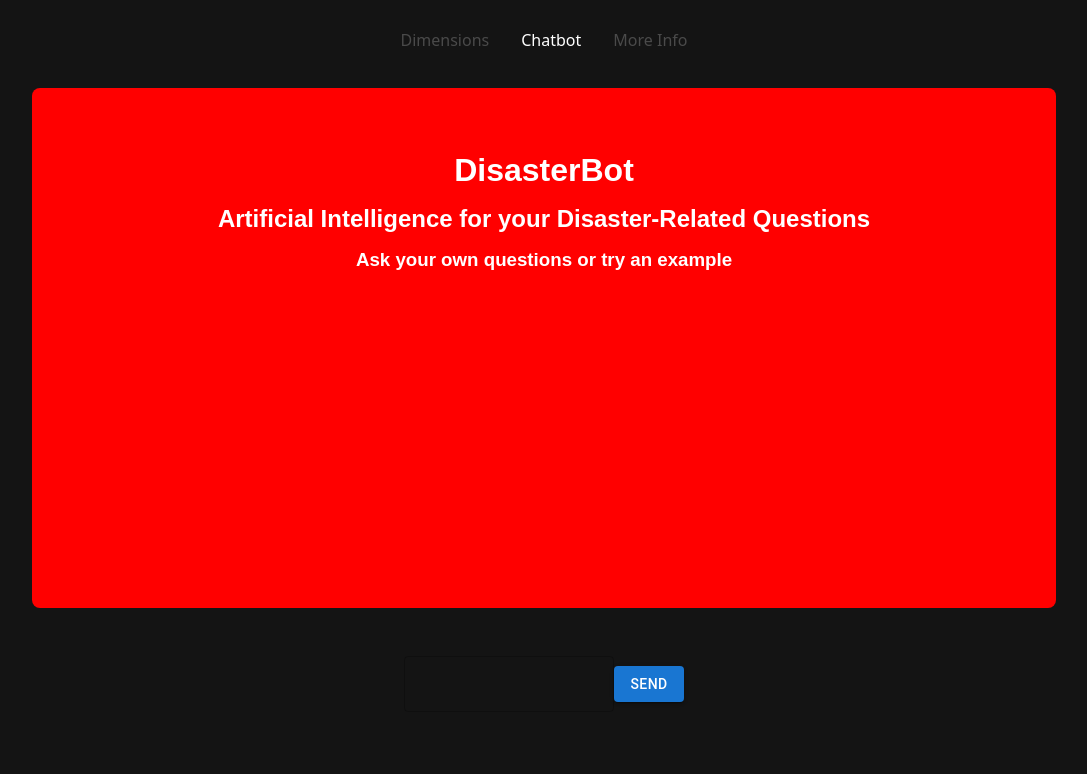
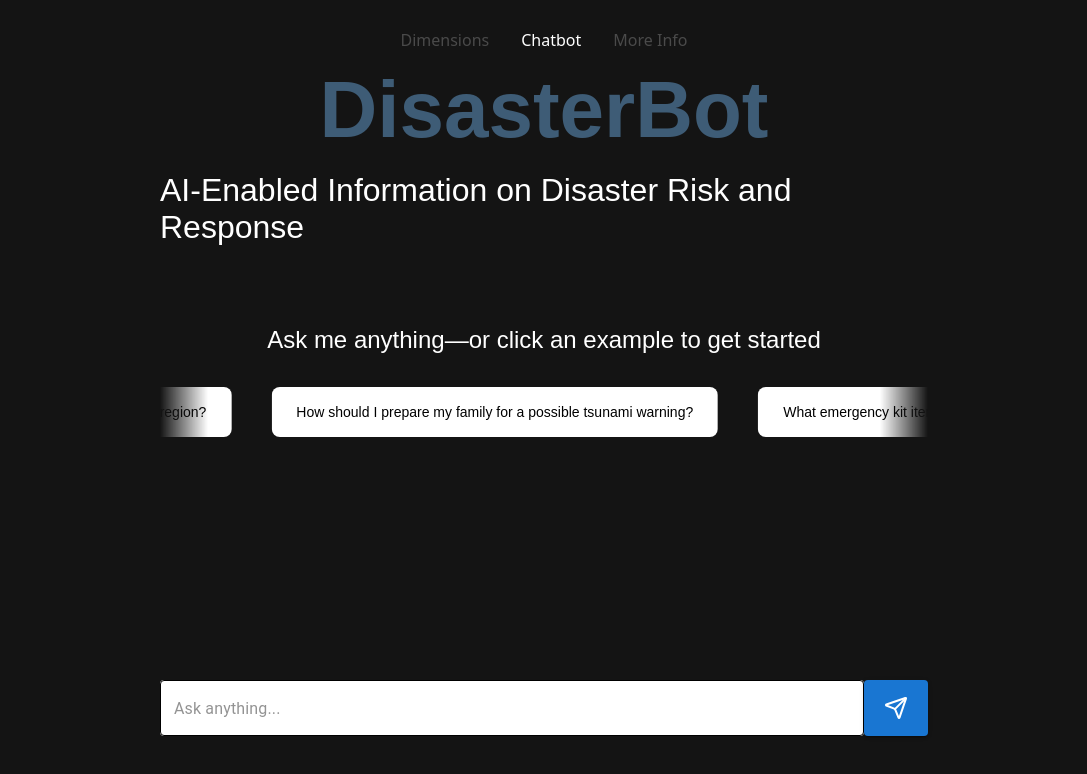
Before and after one commit to asharifo/undp-team-website, a React (Vite) app: page /chatbot in a window 1280 px wide. Shown: the top 774 px of the page, without its empty margins (96-1183 px from the left). Built offline with nearby package versions, Linux system fonts and the light colour scheme.

Commit message:
Finished chatbot landing page

```diff
--- a/src/components/PromptCarousel.jsx
+++ b/src/components/PromptCarousel.jsx
@@ -3,7 +3,7 @@ import { useRef, useEffect } from "react";
 import { gsap } from "gsap";
 import { Observer } from "gsap/Observer";
 
-const rowPrompts = [
+const prompts = [
   "What are the recommended evacuation routes for wildfires in my region?",
   "How should I prepare my family for a possible tsunami warning?",
   "What emergency kit items are essential for earthquake evacuation?",
@@ -19,9 +19,70 @@ const rowPrompts = [
 ];
 
 export default function PromptCarousel() {
+  const containerRef = useRef(null);
+  const scrollTimelineRef = useRef(null);
+  const duplicatedPrompts = [...prompts, ...prompts];
+  useEffect(() => {
+    const container = containerRef.current;
+    if (!container) return;
+
+    // Create infinite scroll animation
+    const totalWidth = container.scrollWidth / 2;
+
+    scrollTimelineRef.current = gsap.timeline({ repeat: -1 });
+    scrollTimelineRef.current.to(container, {
+      x: -totalWidth,
+      duration: 70,
+      ease: "none",
+    });
+    return () => {
+      scrollTimelineRef.current?.kill();
+    };
+  }, []);
+  const handleMouseEnter = () => {
+    scrollTimelineRef.current?.pause();
+  };
+
+  const handleMouseLeave = () => {
+    scrollTimelineRef.current?.resume();
+  };
+
+  const handleBubbleHover = (e) => {
+    gsap.to(e.currentTarget, {
+      y: -8,
+      scale: 1.05,
+      duration: 0.1,
+      ease: "none",
+    });
+  };
+
+  const handleBubbleLeave = (e) => {
+    gsap.to(e.currentTarget, {
+      y: 0,
+      scale: 1,
+      duration: 0.1,
+      ease: "none",
+    });
+  };
   return (
     <div className="prompt-carousel">
-      <div className="marquee"></div>
+      <div
+        className="marquee"
+        ref={containerRef}
+        onMouseEnter={handleMouseEnter}
+        onMouseLeave={handleMouseLeave}
+      >
+        {duplicatedPrompts.map((prompt, index) => (
+          <div
+            key={`${prompt.id}-${index}`}
+            className="prompt"
+            onMouseEnter={handleBubbleHover}
+            onMouseLeave={handleBubbleLeave}
+          >
+            {prompt}
+          </div>
+        ))}
+      </div>
     </div>
   );
 }
--- a/src/css/Chatbot.css
+++ b/src/css/Chatbot.css
@@ -5,47 +5,69 @@
     background: #141414;
     display: flex;
     flex-direction: column;
-    justify-content: center;
+    justify-content: space-between;
     align-items: center;
     height: 100vh;
+    width: 100vw;
 }
 
 .chatbot-box {
+    margin-top: 5%;
     display: flex;
     flex-direction: column;
     justify-content: flex-start;
-    background-color: red;
     align-items: center;
     border-radius: 8px;
-    height: 65vh;
-    width: 80vw;
+    height: 55vh;
+    width: 60vw;
     overflow: hidden;
 }
 
 .introText {
-    margin-top: 4rem;
-    gap: 1rem;
     display: flex;
     flex-direction: column;
     align-items: center;
+    justify-content: flex-start;
+    width: 100%;
+    height: 100%;
+}
+
+.carousel-container {
+    width: 100%;
+    height: 100px;
+    display: flex;
     justify-content: center;
+    align-items: center;
+    margin-top: 0.5rem;
 }
 
 .introText h1 {
-
+    font-size: 5rem;
+    color: #3e5c76;
+    font-weight: 800;
 }
 
 .introText h2 {
-
+    font-size: 2rem;
+    font-weight: 500;
+    margin-top: 1rem;
 }
 
 .introText h3 {
-
+    font-size: 1.5rem;
+    font-weight: 300;
+    margin-top: 5rem;
 }
 
 .input-form {
-    margin-top: 3rem;
+    margin-bottom: 5%;
     display: flex;
     align-items: center;
     justify-content: center;
+    width: 60vw;
 }
+
+.text-and-button {
+    width: 100%;
+    display: flex;
+}
--- a/src/css/PromptCarousel.css
+++ b/src/css/PromptCarousel.css
@@ -1,48 +1,41 @@
 .prompt-carousel {
-    overflow: hidden;
-    padding: 0.5rem 0;
-    margin: 0.25rem 0;
-    white-space: nowrap;
-    height: 500px;
-    width: 1000px;
+  --fade: 3rem;
+  overflow: hidden;
+  display: flex;
+  align-items: center;
+  position: relative;
+  height: 100%;
+  width: 100%;
+    -webkit-mask: linear-gradient(
+      to right,
+      transparent 0,
+      #000 var(--fade),
+      #000 calc(100% - var(--fade)),
+      transparent 100%
+  );
+          mask: linear-gradient(
+      to right,
+      transparent 0,
+      #000 var(--fade),
+      #000 calc(100% - var(--fade)),
+      transparent 100%
+  );
 }
 
 .marquee {
-    display: inline-flex;
-    align-items: center;
-    will-change: transform;
-    animation: scroll-left 28s linear infinite;
-    height: 100%;
-    width: 100%;
+  gap: 2.5rem;
+  display: flex;
 }
 
-.marquee span {
-    flex-shrink: 0;
-    display: inline-block;
-    padding: 2rem;
-    margin: 0 0.6rem;
-    font-size: 1rem;
-    background: var(--bg-section);
-    border: 2px solid #b14d04;
-    border-radius: 0.8rem;
-    filter: drop-shadow(1px 1px 2px #632b03);
-    transition: transform 0.1s ease;
+.prompt {
+  flex-shrink: 0;
+  padding: 1rem 1.5rem;
+  border-radius: 8px;
+  background: white;
+  color: black;
+  font-weight: 500;
+  font-size: 0.875rem;
+  cursor: pointer;
+  border: 1px solid rgba(255,255,255,0.2);
+  transition: all 0.3s ease;
 }
-
-.marquee span:hover {
-    transform: translateY(-4px);
-    filter: drop-shadow(2px 2px 3px #632b03);
-}
-
-.prompt-carousel:hover .marquee {
-  animation-play-state: paused;
-}
-
-@keyframes scroll-left {
-  0% {
-    transform: translateX(0);
-  }
-  100% {
-    transform: translateX(-50%);
-  }
-}
--- a/src/pages/Chatbot.jsx
+++ b/src/pages/Chatbot.jsx
@@ -2,6 +2,8 @@ import "../css/Chatbot.css";
 import TextField from "@mui/material/TextField";
 import Button from "@mui/material/Button";
 import PromptCarousel from "../components/PromptCarousel";
+import { Send } from "lucide-react";
+
 
 function Chatbot() {
   return (
@@ -9,21 +11,42 @@ function Chatbot() {
       <div className="chatbot-box">
         <div className="introText">
           <h1>DisasterBot</h1>
-          <h2>Artificial Intelligence for your Disaster-Related Questions</h2>
-          <h3>Ask your own questions or try an example</h3>
-          <PromptCarousel />
+          <h2>AI-Enabled Information on Disaster Risk and Response</h2>
+          <h3>Ask me anything—or click an example to get started</h3>
+          <div className="carousel-container">
+            <PromptCarousel />
+          </div>
         </div>
         <div className="chat-container">
           <div className="messages"></div>
         </div>
       </div>
       <div className="input-form">
-        <TextField
-          variant="outlined"
-          multiline="true"
-          color="white"
-        />
-        <Button variant="contained">Send</Button>
+        <div className="text-and-button">
+          <TextField
+            variant="outlined"
+            multiline
+            fullWidth
+            maxRows={2}
+            placeholder="Ask anything..."
+            sx={{
+              "& .MuiOutlinedInput-root": {
+                backgroundColor: "white",
+                color: "black",
+              },
+              "& fieldset": {
+                borderColor: "black",
+              },
+              "& .Mui-focused fieldset": {
+                borderColor: "white",
+                borderWidth: 2,
+              },
+            }}
+          />
+          <Button variant="contained">
+            <Send />
+          </Button>
+        </div>
       </div>
     </div>
   );
```
Also changed, not shown: src/components/MessageBubble.jsx (deleted).
